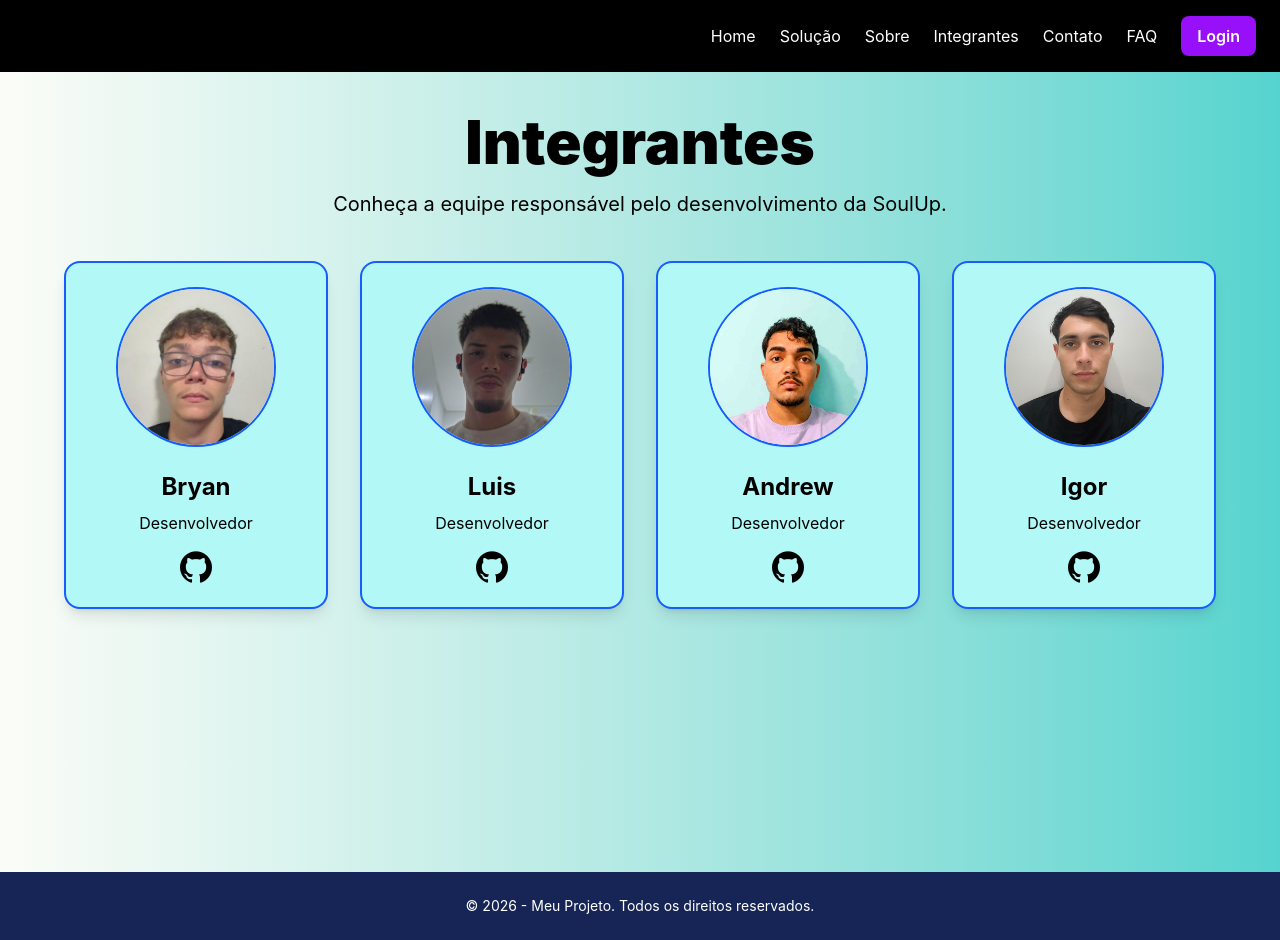
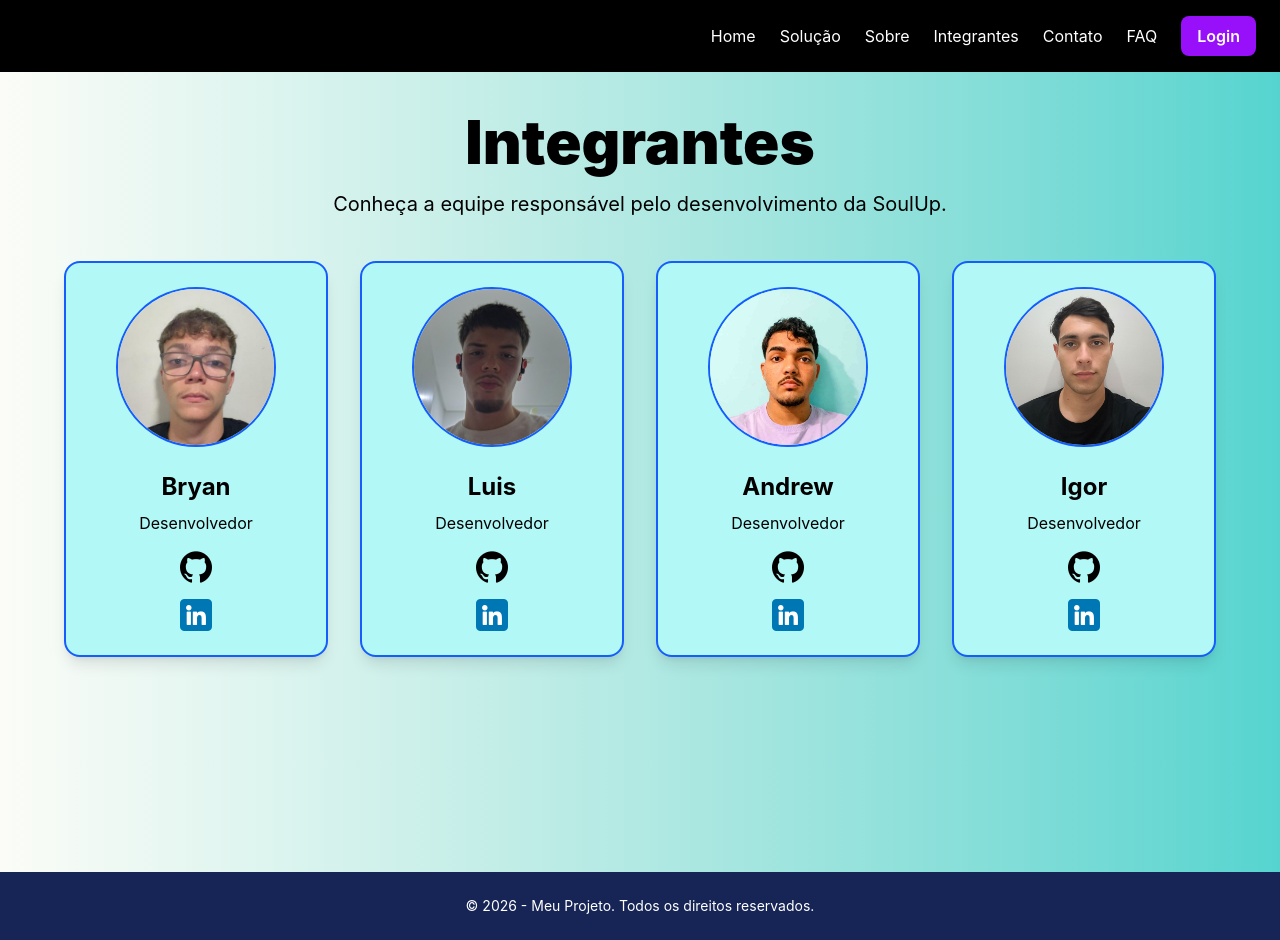
Before and after one commit to AndrewRls/sprint-3-4, a React (Vite) app in the folder soulup-gamificacao/: page /integrantes in a window 1280 px wide. Built offline with nearby package versions, Linux system fonts and the light colour scheme.

Commit message:
feat: criado links para linkedin de integrantes.

```diff
--- a/soulup-gamificacao/src/pages/Integrantes/Integrantes.tsx
+++ b/soulup-gamificacao/src/pages/Integrantes/Integrantes.tsx
@@ -21,28 +21,28 @@ const integrantes: Integrante[] = [
     cargo: 'Desenvolvedor',
     imagem: bryan,
     github: 'https://github.com/BryanC0staDev',
-    linkedin: 'https://www.linkedin.com/in/bryan-costa-silva/"'
+    linkedin: 'https://www.linkedin.com/in/bryan-costa-silva/'
   },
   {
     nome: 'Luis',
     cargo: 'Desenvolvedor',
     imagem: luis,
     github: 'https://github.com/luishdev0',
-    linkedin: 'https://www.linkedin.com/in/bryan-costa-silva/"'
+    linkedin: 'https://www.linkedin.com/in/luis-rondao'
   },
   {
     nome: 'Andrew',
     cargo: 'Desenvolvedor',
     imagem: andrew,
     github: 'https://github.com/AndrewRls',
-    linkedin: 'https://www.linkedin.com/in/bryan-costa-silva/"'
+    linkedin: 'https://www.linkedin.com/in/andrew-rls'
   },
   {
     nome: 'Igor',
     cargo: 'Desenvolvedor',
     imagem: igor,
     github: 'https://github.com/igorblacconaro',
-    linkedin: 'https://www.linkedin.com/in/bryan-costa-silva/"'
+    linkedin: 'https://www.linkedin.com/in/igorblacconaro'
   },
 ]
 
@@ -82,6 +82,9 @@ function Integrantes() {
                 <a href={integrante.github} target="_blank" rel="noopener noreferrer" className="mt-4 flex gap-4">
                   <img src={github} alt="GitHub" className="w-8 h-8 hover:opacity-80 transition-opacity" />
                 </a>
+                 <a href={integrante.linkedin} target="_blank" rel="noopener noreferrer" className="mt-4 flex gap-4">
+                  <img src={linkedin} alt="linkedin" className="w-8 h-8 hover:opacity-80 transition-opacity" />
+                </a>
             </article>
 
 
```
